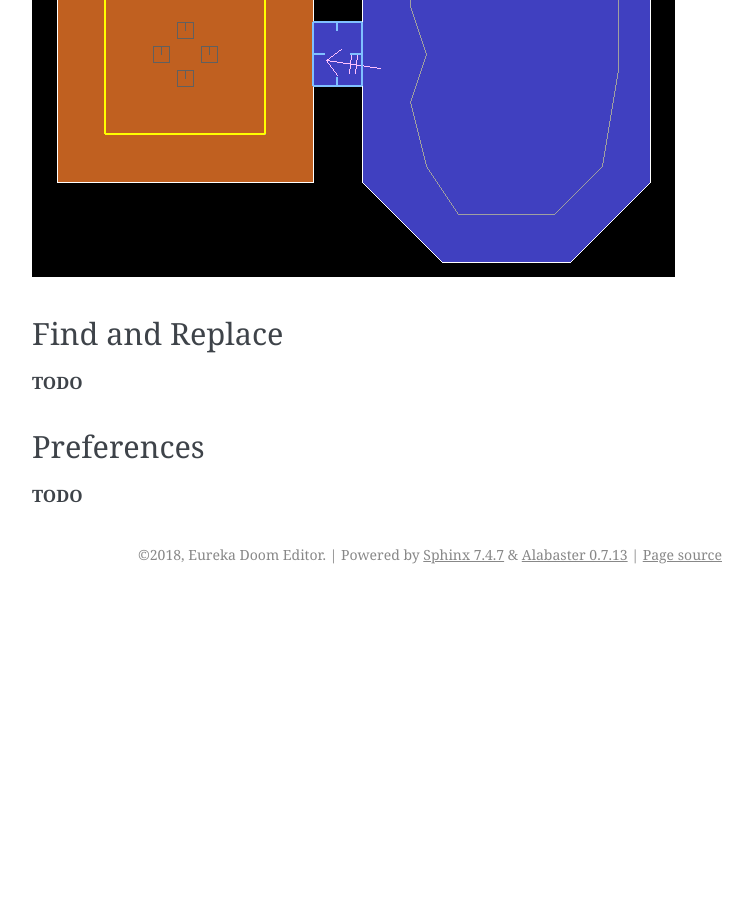
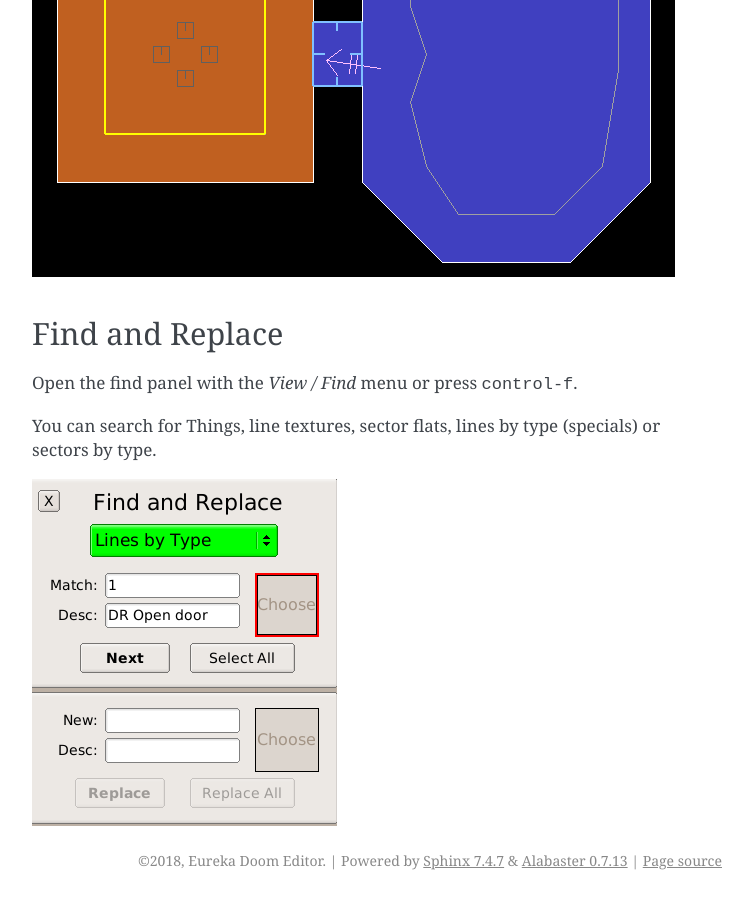
Before and after one commit to wesleywerner/eureka-docs, a Sphinx documentation site: the page built from source/user-interface/index.rst, in a window 1280 px wide and 900 px high, scrolled down 5893 px. Shown: the whole window, without its empty margins (388-1141 px from the left). Built offline with Sphinx 7.4.7, drawn with Linux system fonts in a browser that asks for light colours; before the commit the page ends 6487 px from its top, so only the background shows below that.

Commit message:
Add find user interface section.

```diff
--- a/source/user-interface/index.rst
+++ b/source/user-interface/index.rst
@@ -88,9 +88,8 @@ The sound render mode highlights sectors where sound will reach. Hover the mouse
 Find and Replace
 ----------------
 
-**TODO**
+Open the find panel with the `View / Find` menu or press :kbd:`control-f`.
 
-Preferences
------------
+You can search for Things, line textures, sector flats, lines by type (specials) or sectors by type.
 
-**TODO**
+.. image:: find-panel.png
```
Also changed, not shown: source/user-interface/find-panel.png (added).
